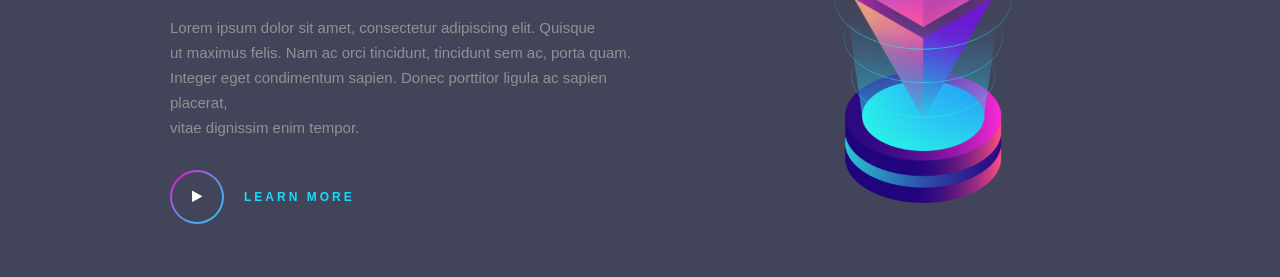
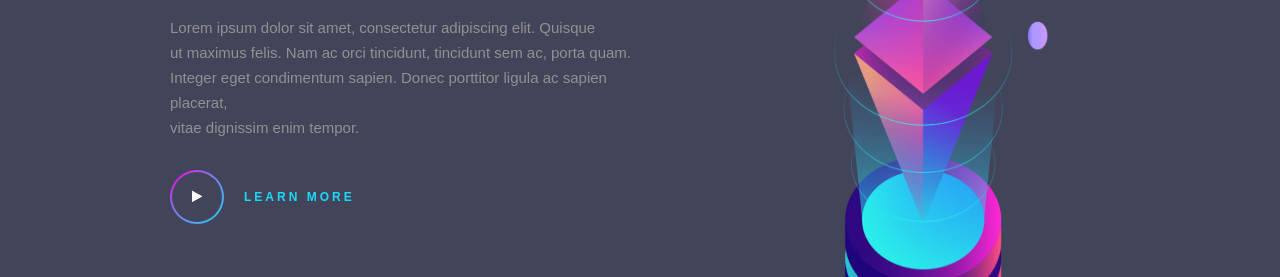
Before and after one commit to mosabry/cryptocurrency-webapp-design, a plain HTML site: page index.html in a window 1280 px wide. Shown: the part 313-590 px from the top of the page. Drawn offline with Linux system fonts and the light colour scheme.

Commit message:
Revert "Update style.css"
This reverts commit e1ef41129c9b3286868efc5ddef320ea12e1eca9.

```diff
--- a/style/style.css
+++ b/style/style.css
@@ -84,9 +84,8 @@
 }
 
 .app-picture img{
-    max-width: 100%;
     width: 50%;
-    height: auto;
+    height: 85%;
     margin-top: -20px;
     padding-left: 150px;
 }
```
